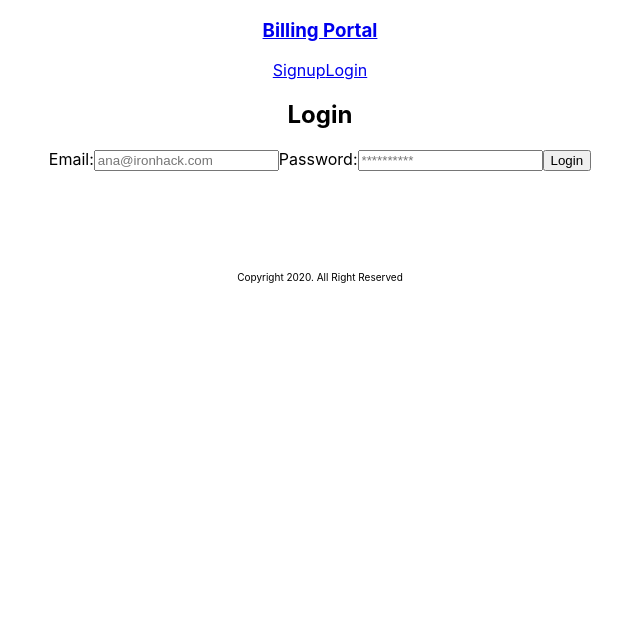
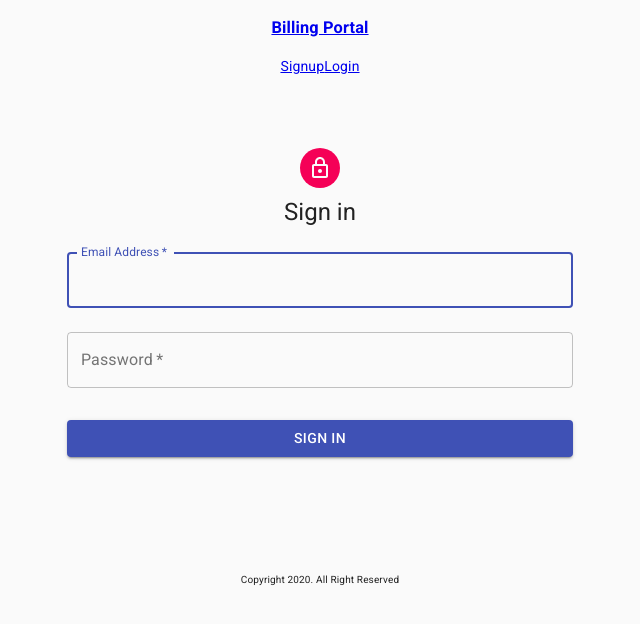
Before and after one commit to alex-ugodnikov/billing-client, a React (Create React App) app: page /login-page in a window 1280 px wide. Shown: the top 624 px of the page, without its empty margins (320-960 px from the left). Built offline with nearby package versions, Linux system fonts and the light colour scheme; no server answers.

Commit message:
Material UI. Login

```diff
--- a/package.json
+++ b/package.json
@@ -3,12 +3,15 @@
   "version": "0.1.0",
   "private": true,
   "dependencies": {
+    "@material-ui/core": "^4.11.0",
+    "@material-ui/icons": "^4.9.1",
     "@testing-library/jest-dom": "^5.11.4",
     "@testing-library/react": "^11.1.0",
     "@testing-library/user-event": "^12.1.10",
     "axios": "^0.21.0",
     "react": "^17.0.1",
     "react-dom": "^17.0.1",
+    "react-icons": "^3.11.0",
     "react-router-dom": "^5.2.0",
     "react-scripts": "4.0.0",
     "web-vitals": "^0.2.4"
--- a/public/index.html
+++ b/public/index.html
@@ -8,6 +8,10 @@
   <meta name="theme-color" content="#000000" />
   <meta name="description" content="Web site created using create-react-app" />
   <link rel="apple-touch-icon" href="%PUBLIC_URL%/logo192.png" />
+  <link rel="stylesheet" href="https://fonts.googleapis.com/css?family=Roboto:300,400,500,700&display=swap" />
+  <link rel="stylesheet" href="https://fonts.googleapis.com/icon?family=Material+Icons" />
+
+
   <!--
       manifest.json provides metadata used when your web app is installed on a
       user's mobile device or desktop. See https://developers.google.com/web/fundamentals/web-app-manifest/
--- a/src/App.css
+++ b/src/App.css
@@ -1,40 +1,5 @@
 .App {
   text-align: center;
-}
-
-.App-logo {
-  height: 40vmin;
-  pointer-events: none;
-}
-
-@media (prefers-reduced-motion: no-preference) {
-  .App-logo {
-    animation: App-logo-spin infinite 20s linear;
-  }
-}
-
-.App-header {
-  background-color: #282c34;
-  min-height: 100vh;
-  display: flex;
-  flex-direction: column;
-  align-items: center;
-  justify-content: center;
-  font-size: calc(10px + 2vmin);
-  color: white;
-}
-
-.App-link {
-  color: #61dafb;
-}
-
-@keyframes App-logo-spin {
-  from {
-    transform: rotate(0deg);
-  }
-  to {
-    transform: rotate(360deg);
-  }
 }
 
 .flex-container {
--- a/src/App.js
+++ b/src/App.js
@@ -19,6 +19,10 @@ import CreateInvoice from './components/Invoice/CreateInvoice';
 import ClientDetails from './components/Client/ClientDetails';
 import UpdateInvoice from './components/Invoice/UpdateInvoice';
 import UpdateClient from './components/Client/UpdateClient';
+
+/* Material UI */
+import Container from '@material-ui/core/Container';
+import CssBaseline from '@material-ui/core/CssBaseline';
 
 export default class App extends React.Component {
   state = {
@@ -73,6 +77,8 @@ export default class App extends React.Component {
 
   render() {
     return (
+      <Container component="main" maxWidth="sm">
+      <CssBaseline />
       <div className='App'>
         <BrowserRouter>
           <nav>
@@ -131,6 +137,9 @@ export default class App extends React.Component {
           <footer style={{ clear: 'both', marginTop: '100px', fontSize: '10px' }}>Copyright 2020. All Right Reserved</footer>
         </BrowserRouter>
       </div>
+
+      </Container>
+
     );
   }
 }
--- a/src/components/Authentication/Login/index.js
+++ b/src/components/Authentication/Login/index.js
@@ -2,7 +2,35 @@ import React from 'react';
 
 import AUTH_SERVICE from '../../../services/AuthService';
 
-export default class Login extends React.Component {
+import Avatar from '@material-ui/core/Avatar';
+import Typography from '@material-ui/core/Typography';
+import LockOutlinedIcon from '@material-ui/icons/LockOutlined';
+import { withStyles } from '@material-ui/core/styles';
+import TextField from '@material-ui/core/TextField';
+import Button from '@material-ui/core/Button';
+
+const useStyles = theme => ({
+  paper: {
+    marginTop: theme.spacing(8),
+    display: 'flex',
+    flexDirection: 'column',
+    alignItems: 'center',
+  },
+  avatar: {
+    margin: theme.spacing(1),
+    backgroundColor: theme.palette.secondary.main,
+  },
+  form: {
+    width: '100%', // Fix IE 11 issue.
+    marginTop: theme.spacing(1),
+  },
+  submit: {
+    margin: theme.spacing(3, 0, 2),
+  },
+});
+
+class Login extends React.Component {
+
   state = {
     email: '',
     password: '',
@@ -14,24 +42,17 @@ export default class Login extends React.Component {
     this.setState({ [name]: value });
   };
 
-  // ES6 destructuring - the same as above:
-  // handleInputChange = ({ target: { name, value } }) => {
-  //   this.setState({
-  //     [name]: value
-  //   });
-  // };
-
   handleFormSubmission = event => {
     event.preventDefault();
 
     const { email, password } = this.state;
 
     AUTH_SERVICE.login({ email, password })
-      .then(async responseFromServer => {
+      .then(responseFromServer => {
         const { user } = responseFromServer.data;
 
         // Lift the user object to the App.js
-        await this.props.onUserChange(user);
+        this.props.onUserChange(user);
 
         // Redirect user to home page after successful sign up
         this.props.history.push('/');
@@ -44,12 +65,49 @@ export default class Login extends React.Component {
   };
 
   render() {
+
+    const { classes } = this.props;
+
     return (
       <>
+      <div className={classes.paper}>
+        <Avatar className={classes.avatar}>
+          <LockOutlinedIcon />
+        </Avatar>
+        <Typography component="h1" variant="h5">
+          Sign in
+        </Typography>
+
         <section>
-          <h2> Login </h2>
 
-          <form onSubmit={this.handleFormSubmission}>
+          <form onSubmit={this.handleFormSubmission} className={classes.form}>
+
+          <TextField
+            variant="outlined"
+            margin="normal"
+            required
+            fullWidth
+            id="email"
+            label="Email Address"
+            name="email"
+            autoComplete="email"
+            autoFocus
+            onChange={this.handleInputChange}
+          />
+          <TextField
+            variant="outlined"
+            margin="normal"
+            required
+            fullWidth
+            name="password"
+            label="Password"
+            type="password"
+            id="password"
+            autoComplete="current-password"
+            onChange={this.handleInputChange}
+          />
+
+{/*
             <label>
               Email:
               <input
@@ -70,15 +128,26 @@ export default class Login extends React.Component {
                 value={this.state.password}
                 onChange={this.handleInputChange}
               />
-            </label>
+            </label> */}
 
-            <button> Login </button>
+            <Button
+            type="submit"
+            fullWidth
+            variant="contained"
+            color="primary"
+            className={classes.submit}
+          >
+            Sign In
+          </Button>
           </form>
 
           {/* if the message is not NULL then show the message */}
           {this.state.message && <div> {this.state.message} </div>}
         </section>
+        </div>
       </>
     );
   }
 }
+
+export default withStyles(useStyles)(Login)
```
Also changed, not shown: 1 other file (tests, documents, lock files or other folders).
